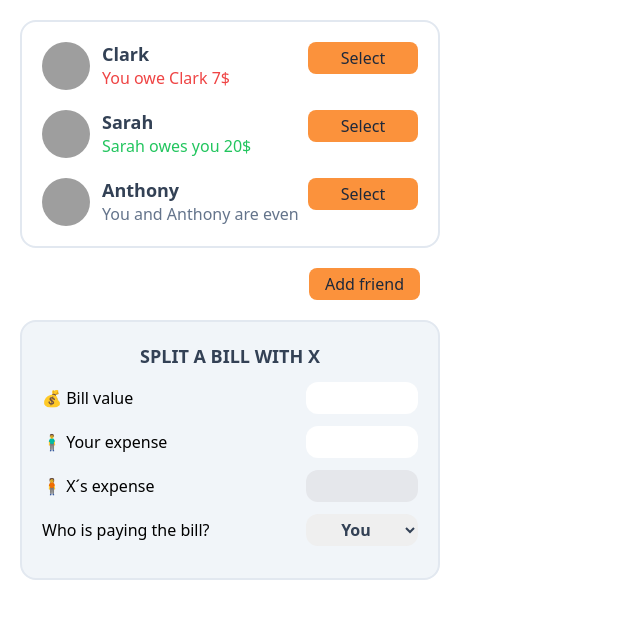
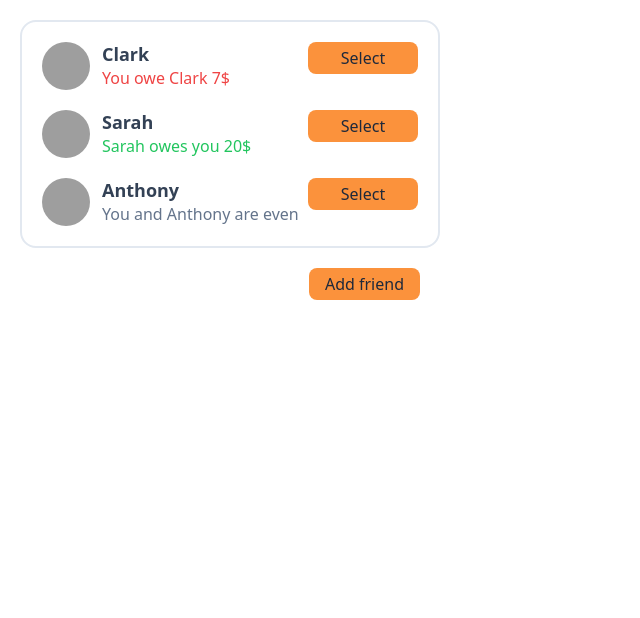
Before and after one commit to Grewal009/Eat-N-Split, a React (Vite) app: page / in a window 1280 px wide. Shown: the top 618 px of the page, without its empty margins (0-640 px from the left). Built offline with nearby package versions, Linux system fonts and the light colour scheme; grey boxes are pictures that could not be loaded.

Commit message:
selecet and unselect friend from list

```diff
--- a/src/App.js
+++ b/src/App.js
@@ -18,11 +18,16 @@ const App = () => {
     setFriends((frnds) => [...frnds, frnd]);
   }
   function onSelectFriend(frn) {
-    setSelectedFriend(frn);
+    //setSelectedFriend(frn);
+    setSelectedFriend((selected) => (selected?.id === frn?.id ? null : frn));
   }
   return (
     <>
-      <FriendList friends={friends} onSelect={onSelectFriend} />
+      <FriendList
+        friends={friends}
+        onSelect={onSelectFriend}
+        selectedFriend={selectedFriend}
+      />
 
       {showAddUser && (
         <AddFriend onClick={onClickHandler} addHandler={addFriendHandler} />
@@ -33,7 +38,7 @@ const App = () => {
         </div>
       )}
 
-      <FormSplitBill />
+      {selectedFriend && <FormSplitBill selectedFriend={selectedFriend} />}
     </>
   );
 };
--- a/src/components/FormSplitBill.js
+++ b/src/components/FormSplitBill.js
@@ -1,8 +1,8 @@
-const FormSplitBill = () => {
+const FormSplitBill = ({ selectedFriend }) => {
   return (
     <div className="m-5 w-[420px] rounded-2xl border-2 border-slate-200 bg-slate-100 p-5">
       <h2 className="mb-3 text-center text-lg font-semibold uppercase text-slate-700">
-        Split a bill with X
+        Split a bill with {selectedFriend.name}
       </h2>
       <div className="mb-3 flex items-center justify-between">
         <label>💰 Bill value</label>
@@ -19,7 +19,7 @@ const FormSplitBill = () => {
         />
       </div>
       <div className="mb-3 flex items-center justify-between">
-        <label>🧍 X´s expense</label>
+        <label>🧍 {selectedFriend.name}´s expense</label>
         <input
           type="number"
           disabled
@@ -31,8 +31,7 @@ const FormSplitBill = () => {
         <label>Who is paying the bill?</label>
         <select className="w-28 rounded-xl px-2 py-1 text-center font-semibold text-slate-700">
           <option value="user">You</option>
-          <option value="y">y</option>
-          <option value="z">z</option>
+          <option value={selectedFriend.name}>{selectedFriend.name}</option>
         </select>
       </div>
     </div>
--- a/src/components/Friend.js
+++ b/src/components/Friend.js
@@ -1,8 +1,11 @@
 import Button from "./Button";
 
-const Friend = ({ friend, onSelect }) => {
+const Friend = ({ friend, onSelect, selectedFriend }) => {
+  const isSelected = friend.id === selectedFriend?.id;
   return (
-    <li className="m-5 flex">
+    <li
+      className={isSelected ? "m-5 flex rounded-xl bg-slate-100" : "m-5 flex"}
+    >
       <img src={friend.image} alt={friend.name} className="rounded-full" />
       <div className="w-60 pl-3">
         <p className="text-lg font-bold leading-6 text-slate-700">
@@ -22,7 +25,9 @@ const Friend = ({ friend, onSelect }) => {
           <p className="text-slate-500">You and {friend.name} are even</p>
         )}
       </div>
-      <Button onClick={() => onSelect(friend.name)}>Select</Button>
+      <Button onClick={() => onSelect(friend)}>
+        {isSelected ? "Close" : "Select"}
+      </Button>
     </li>
   );
 };
--- a/src/components/FriendsList.js
+++ b/src/components/FriendsList.js
@@ -2,12 +2,17 @@ import { initialFriends } from "../utils/constants.js";
 import Button from "./Button.js";
 import Friend from "./Friend.js";
 
-const FriendList = ({ friends, onSelect }) => {
+const FriendList = ({ friends, onSelect, selectedFriend }) => {
   return (
     <div className="w-[420px]">
       <ul className="m-5 w-[420px] rounded-2xl border-2 border-slate-200">
         {friends.map((friend) => (
-          <Friend friend={friend} key={friend.id} onSelect={onSelect} />
+          <Friend
+            friend={friend}
+            key={friend.id}
+            onSelect={onSelect}
+            selectedFriend={selectedFriend}
+          />
         ))}
       </ul>
     </div>
```
